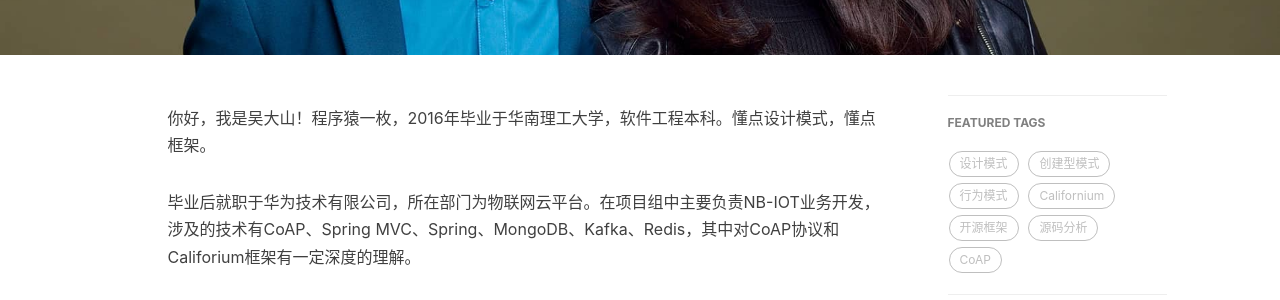
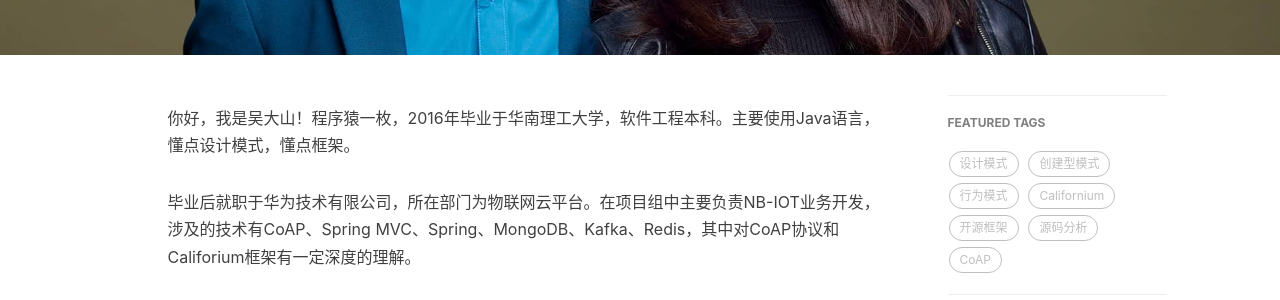
Before and after one commit to wudashan/wudashan.github.io, a Jekyll site: the page built from about.html, in a window 1280 px wide. Shown: the part 363-663 px from the top of the page. Built offline with Jekyll 4.4.1, drawn with Linux system fonts in a browser that asks for light colours; nearby versions of some CDN libraries; comment, search, counter and statistics services are not loaded.

Commit message:
更新介绍

```diff
--- a/about.html
+++ b/about.html
@@ -10,7 +10,7 @@ header-img: "img/about-bg.jpg"
 <div class="zh post-container">
 
     <!--copied from markdown -->
-    <p>你好，我是吴大山！程序猿一枚，2016年毕业于华南理工大学，软件工程本科。懂点设计模式，懂点框架。</p>
+    <p>你好，我是吴大山！程序猿一枚，2016年毕业于华南理工大学，软件工程本科。主要使用Java语言，懂点设计模式，懂点框架。</p>
     <p>毕业后就职于华为技术有限公司，所在部门为物联网云平台。在项目组中主要负责NB-IOT业务开发，涉及的技术有CoAP、Spring MVC、Spring、MongoDB、Kafka、Redis，其中对CoAP协议和Califorium框架有一定深度的理解。</p>
 
 
```
